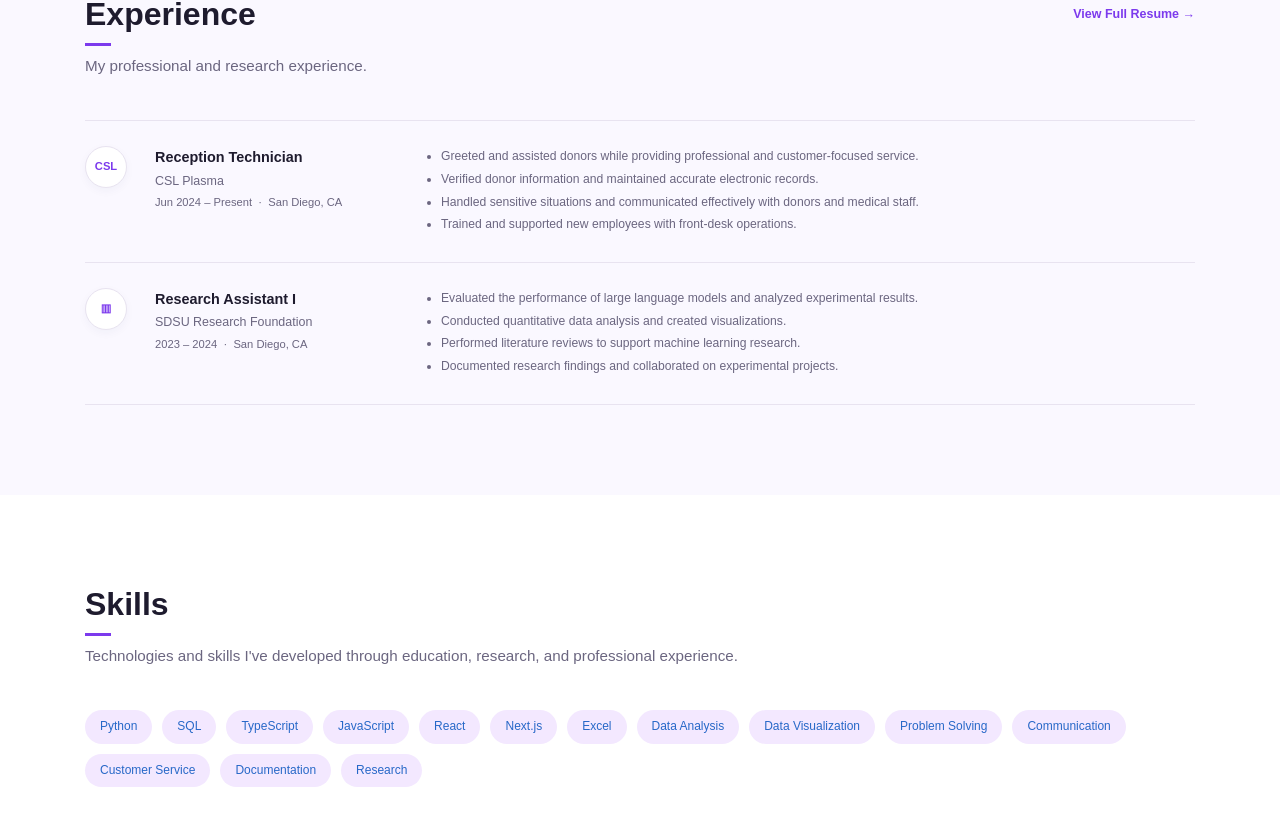
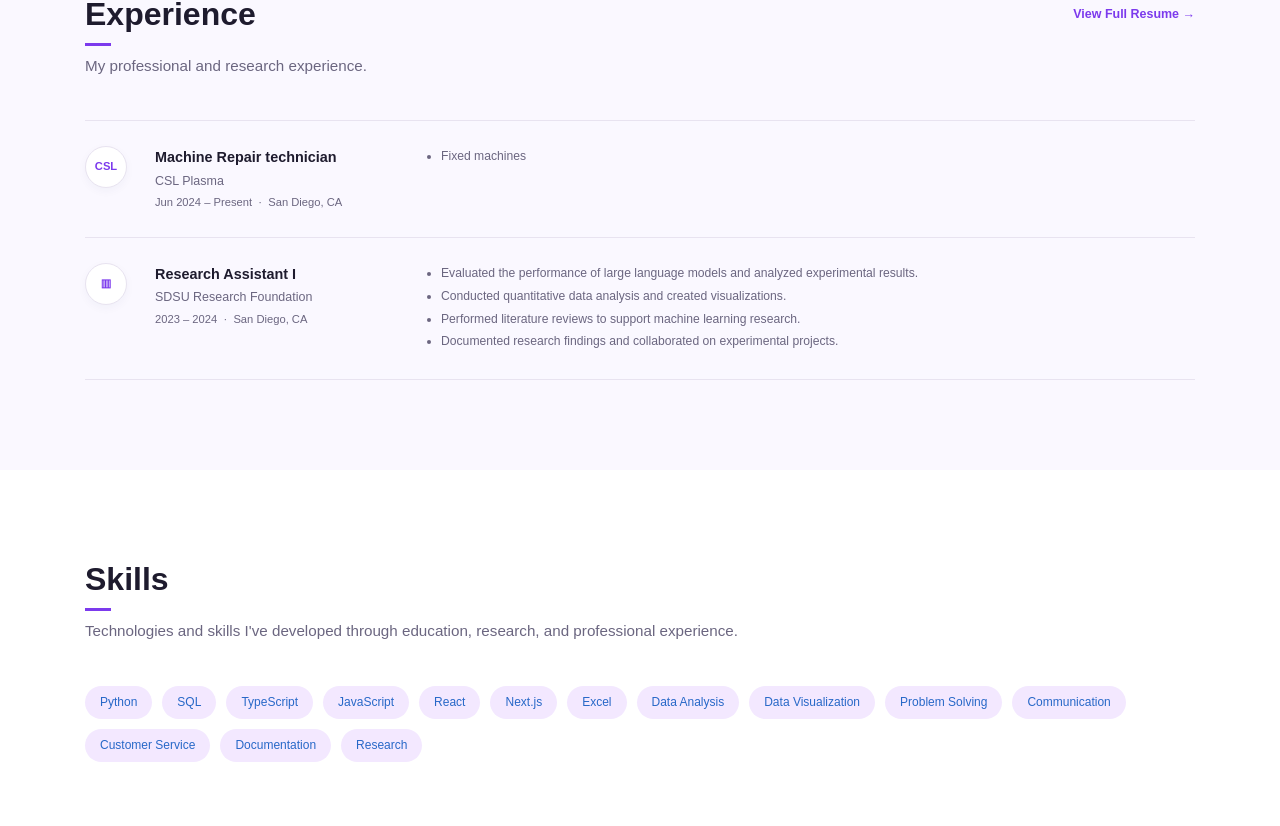
Before and after one commit to Armando-CastVil/Portfolio, a Next.js app: page / in a window 1280 px wide. Shown: the part 1433-2259 px from the top of the page. Built offline with nearby package versions, Linux system fonts and the light colour scheme.

Commit message:
updated experience section

```diff
--- a/app/page.tsx
+++ b/app/page.tsx
@@ -179,15 +179,12 @@ export default function Home() {
           <div className="experience-list">
             <Experience
               icon="CSL"
-              title="Reception Technician"
+              title="Machine Repair technician"
               company="CSL Plasma"
               date="Jun 2024 – Present"
               location="San Diego, CA"
               bullets={[
-                "Greeted and assisted donors while providing professional and customer-focused service.",
-                "Verified donor information and maintained accurate electronic records.",
-                "Handled sensitive situations and communicated effectively with donors and medical staff.",
-                "Trained and supported new employees with front-desk operations.",
+                "Fixed machines",
               ]}
             />
 
```
